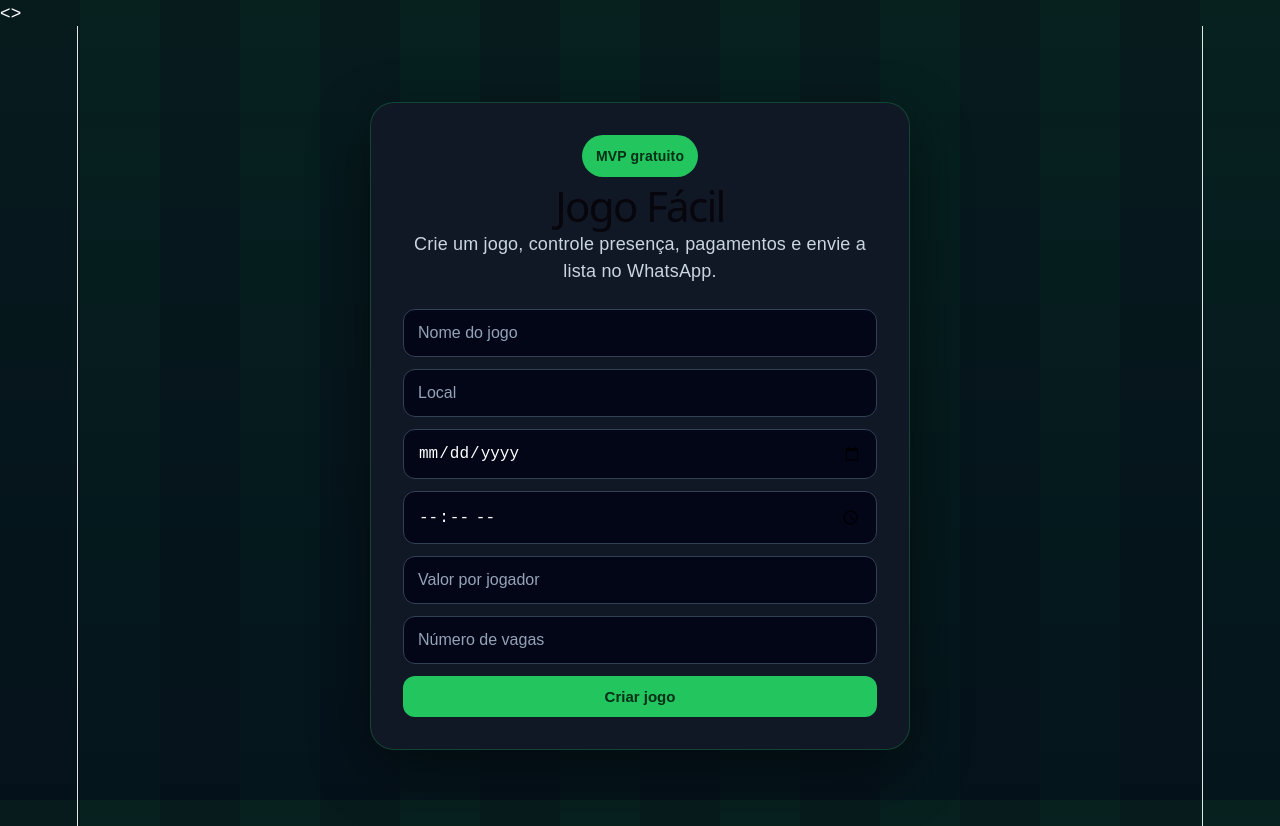
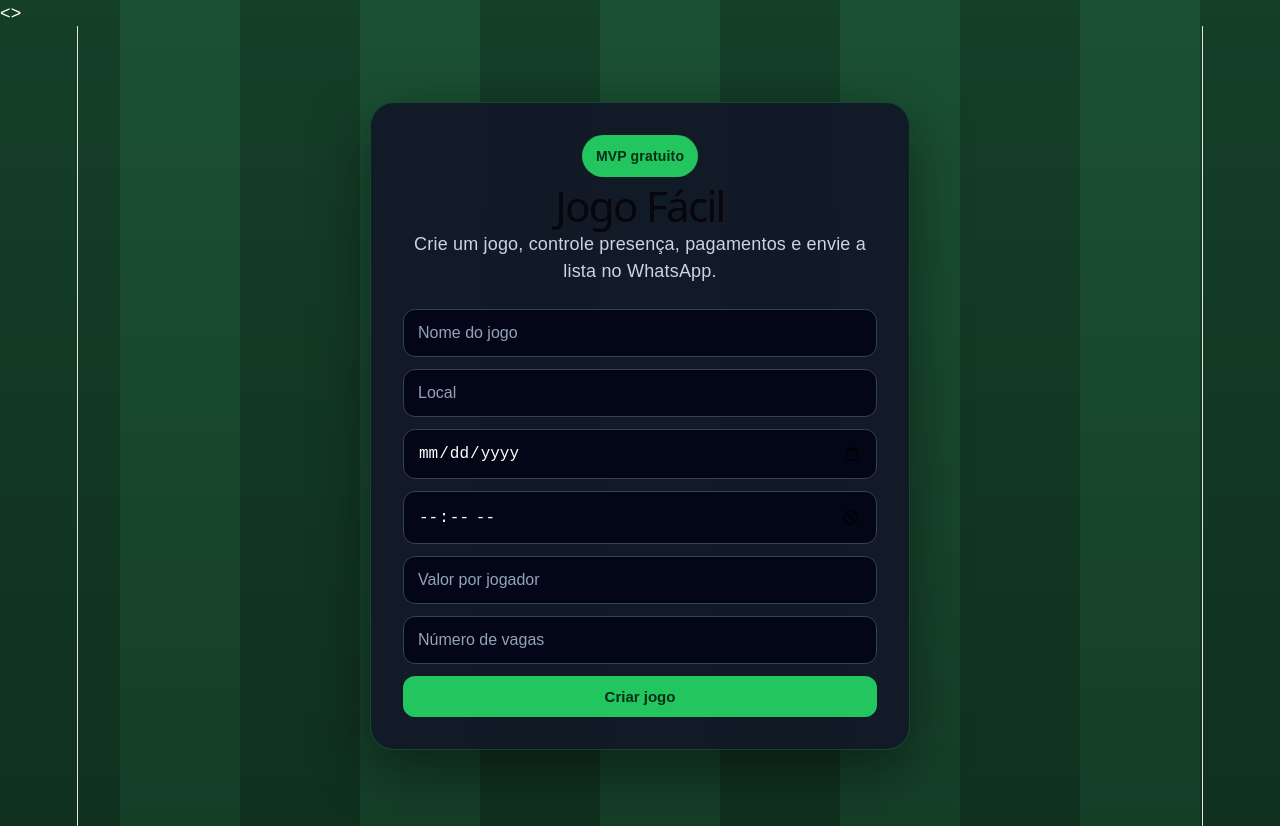
Before and after one commit to arthlima13-cmyk/jogo-facil, a React (Vite) app: page / in a window 1280 px wide. Built offline with nearby package versions, Linux system fonts and the light colour scheme.

Commit message:
altera fundo e visual do site

```diff
--- a/src/App.css
+++ b/src/App.css
@@ -5,17 +5,38 @@
 body {
   margin: 0;
   font-family: Arial, sans-serif;
-  color: #ffffff;
+  color: white;
+  min-height: 100vh;
+
   background:
-    linear-gradient(rgba(2, 6, 23, 0.78), rgba(2, 6, 23, 0.88)),
+    linear-gradient(
+      rgba(0,0,0,0.55),
+      rgba(0,0,0,0.65)
+    ),
     repeating-linear-gradient(
       90deg,
-      #166534 0px,
-      #166534 80px,
-      #15803d 80px,
-      #15803d 160px
+      #2e8b57 0px,
+      #2e8b57 120px,
+      #3cb371 120px,
+      #3cb371 240px
     );
-  background-attachment: fixed;
+
+  position: relative;
+  body::before {
+  content: "";
+  position: fixed;
+  inset: 0;
+  pointer-events: none;
+
+  background-image:
+    linear-gradient(
+      transparent calc(50% - 2px),
+      rgba(255,255,255,0.15) calc(50% - 2px),
+      rgba(255,255,255,0.15) calc(50% + 2px),
+      transparent calc(50% + 2px)
+    );
+
+  z-index: 0;
 }
 
 .app {
```
